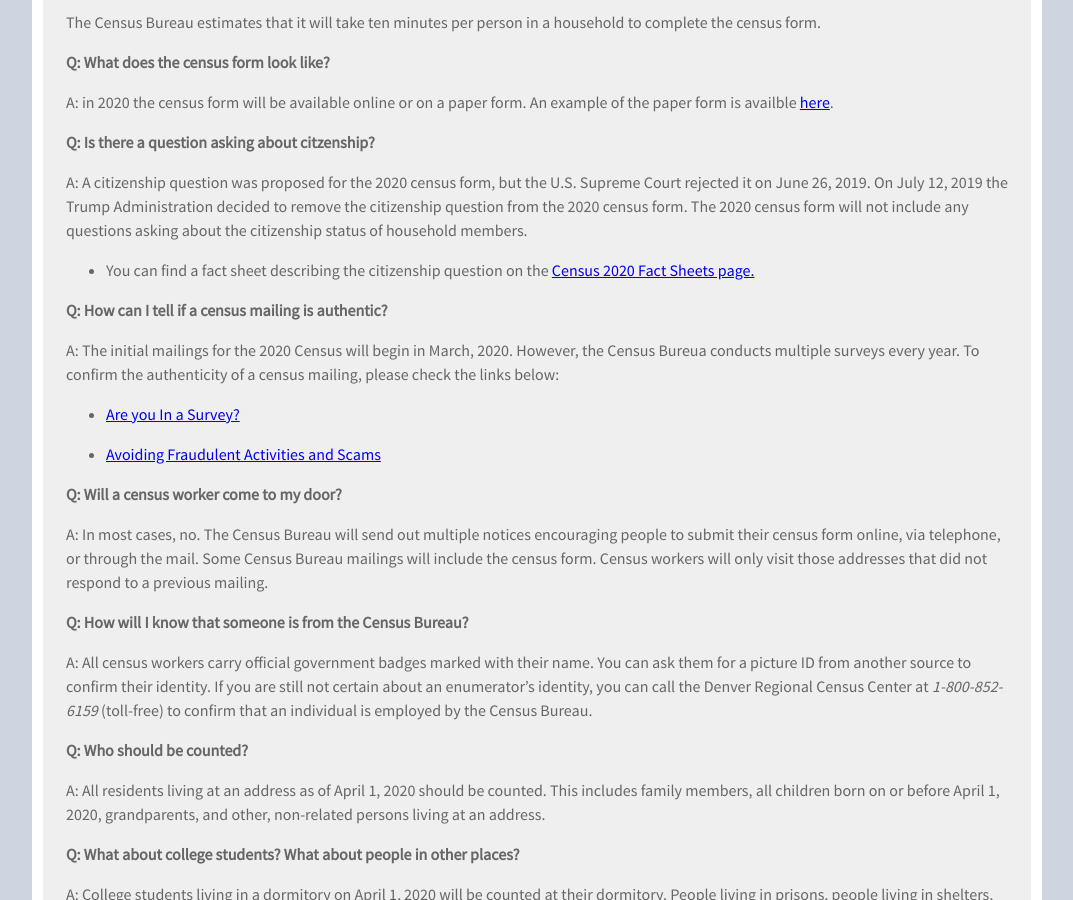
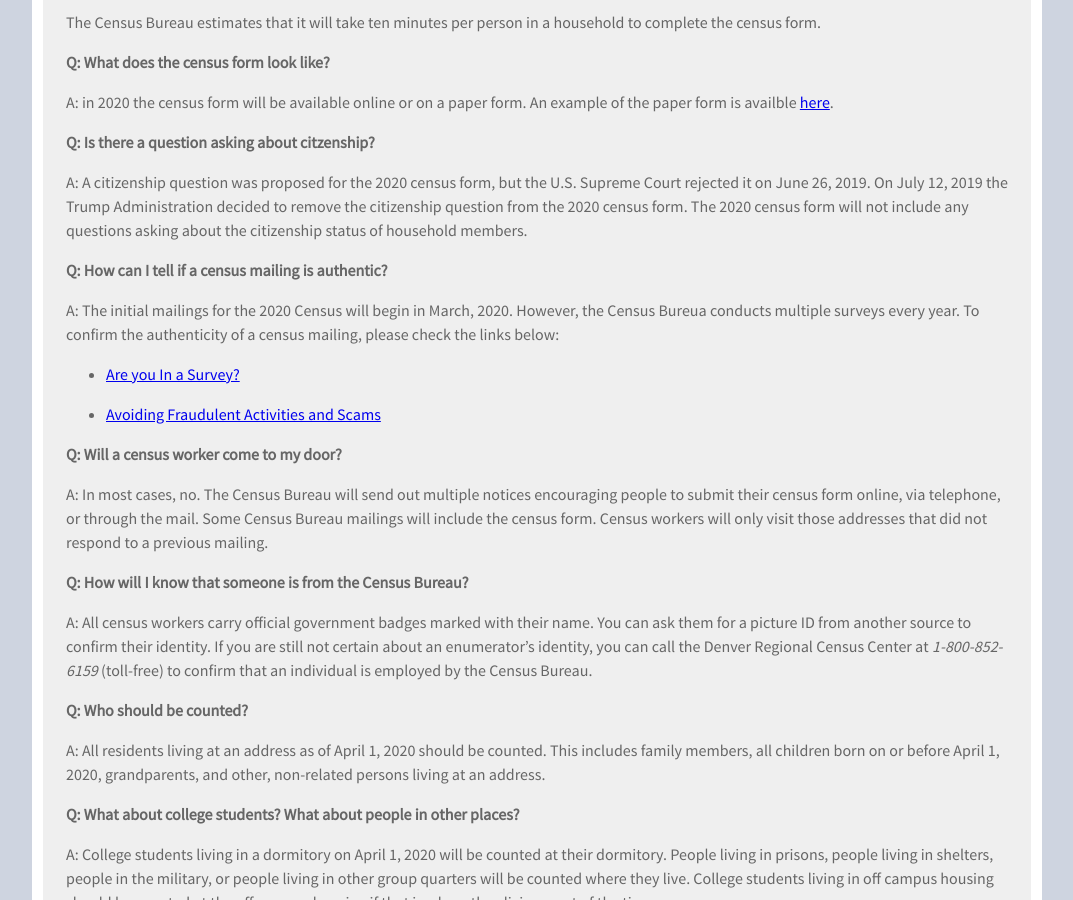
Before and after one commit to TBleess/Website_New, a Jekyll site: the page built from pages/5_CensusACS/2020-faq.md, in a window 1280 px wide and 900 px high, scrolled down 1408 px. Shown: the whole window, without its empty margins (103-1176 px from the left). Built offline with Jekyll 4.4.1, drawn with Linux system fonts in a browser that asks for light colours.

Commit message:
Update 2020-faq.md

```diff
--- a/pages/5_CensusACS/2020-faq.md
+++ b/pages/5_CensusACS/2020-faq.md
@@ -54,9 +54,6 @@ A: in 2020 the census form will be available online or on a paper form.  An exam
 **Q: Is there a question asking about citzenship?**
 
 A: A citizenship question was proposed for the 2020 census form, but the U.S. Supreme Court rejected it on June 26, 2019.  On July 12, 2019 the Trump Administration decided to remove the citizenship question from the 2020 census form.  The 2020 census form will not include any questions asking about the citizenship status of household members.
-
-- You can find a fact sheet describing the citizenship question on the [Census 2020 Fact Sheets page.](https://demography.dola.colorado.gov/census-acs/2020-factsheets/)
-
 
 **Q: How can I tell if a census mailing is authentic?**
 
```
